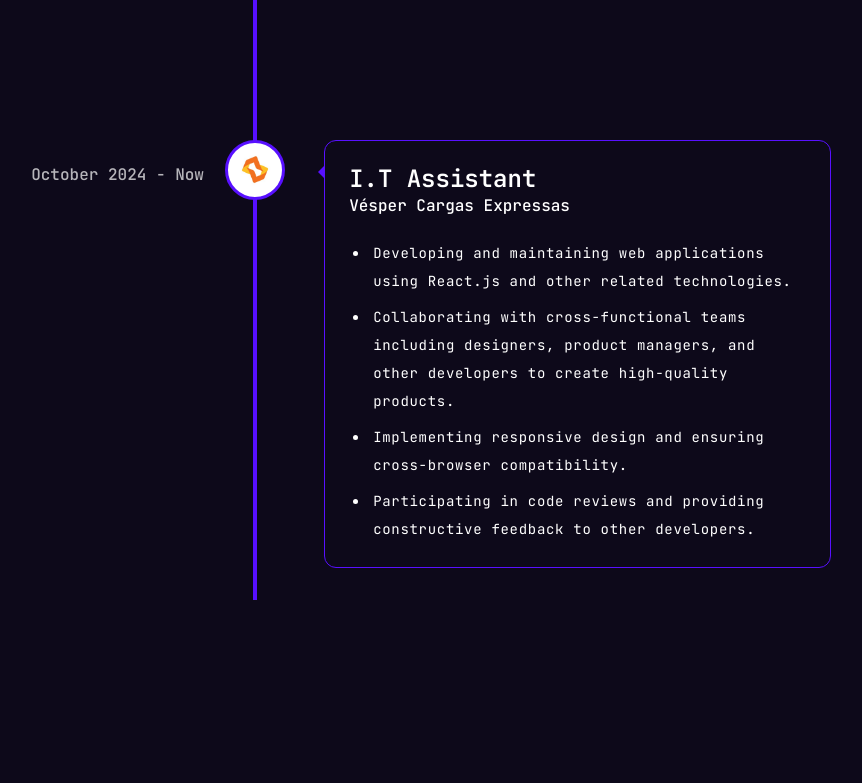
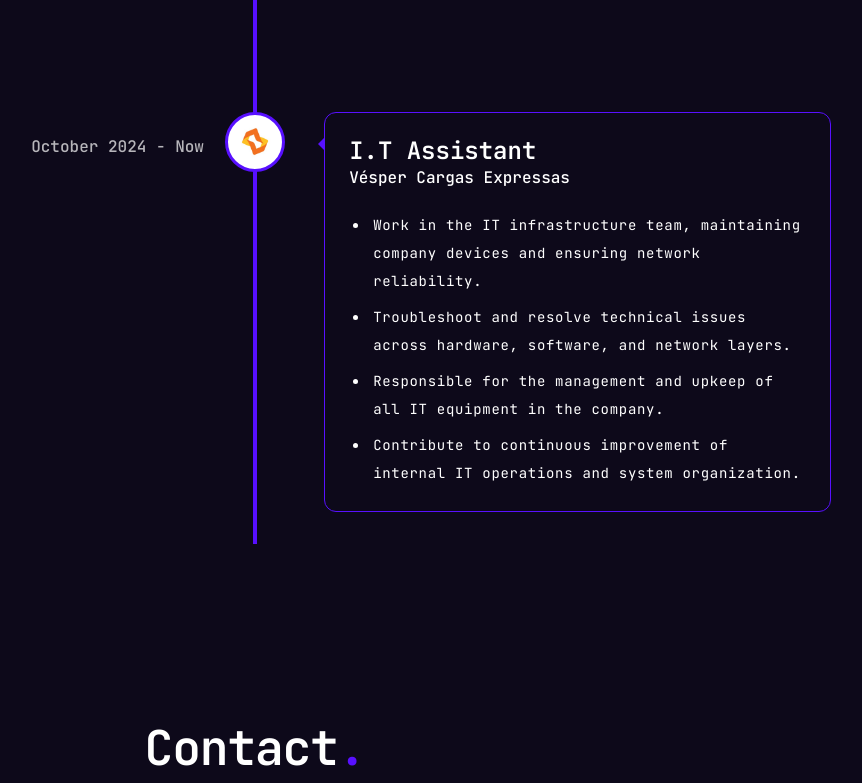
Before and after one commit to xliveirx/joao-portfolio, a Next.js app: page / in a window 1280 px wide. Shown: the part 3364-4147 px from the top of the page, without its empty margins (385-1247 px from the left). Built offline with nearby package versions, Linux system fonts and the light colour scheme; no server answers.

Commit message:
update experience points

```diff
--- a/app/components/Experience.jsx
+++ b/app/components/Experience.jsx
@@ -18,10 +18,10 @@ const experiences = [
     iconBg: "#6d57a2",
     date: "May 2024 - October 2024",
     points: [
-      "Developing and maintaining web applications using React.js and other related technologies.",
-      "Collaborating with cross-functional teams including designers, product managers, and other developers to create high-quality products.",
-      "Implementing responsive design and ensuring cross-browser compatibility.",
-      "Participating in code reviews and providing constructive feedback to other developers.",
+      "Provided direct support and customer service to clients via multiple communication channels.",
+      "Contributed to internal IT management by organizing processes and improving workflow documentation.",
+      "Handled maintenance and updates for the company's WordPress website.",
+      "Assisted in organizing internal technology resources and support documentation.",
     ],
   },
   {
@@ -31,10 +31,10 @@ const experiences = [
     iconBg: "#FFFFFF",
     date: "October 2024 - Now",
     points: [
-      "Developing and maintaining web applications using React.js and other related technologies.",
-      "Collaborating with cross-functional teams including designers, product managers, and other developers to create high-quality products.",
-      "Implementing responsive design and ensuring cross-browser compatibility.",
-      "Participating in code reviews and providing constructive feedback to other developers.",
+      "Work in the IT infrastructure team, maintaining company devices and ensuring network reliability.",
+      "Troubleshoot and resolve technical issues across hardware, software, and network layers.",
+      "Responsible for the management and upkeep of all IT equipment in the company.",
+      "Contribute to continuous improvement of internal IT operations and system organization.",
     ],
   },
 ]
```
